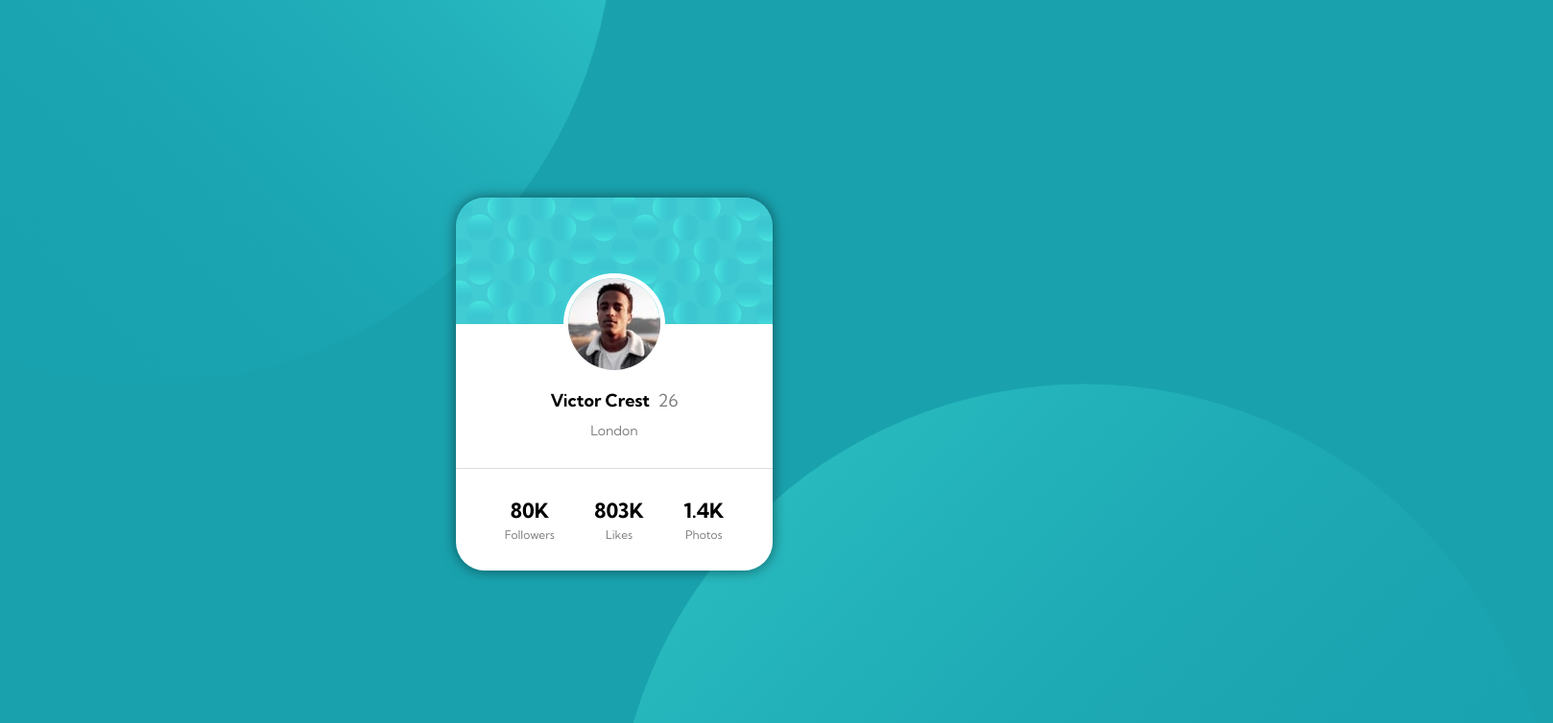
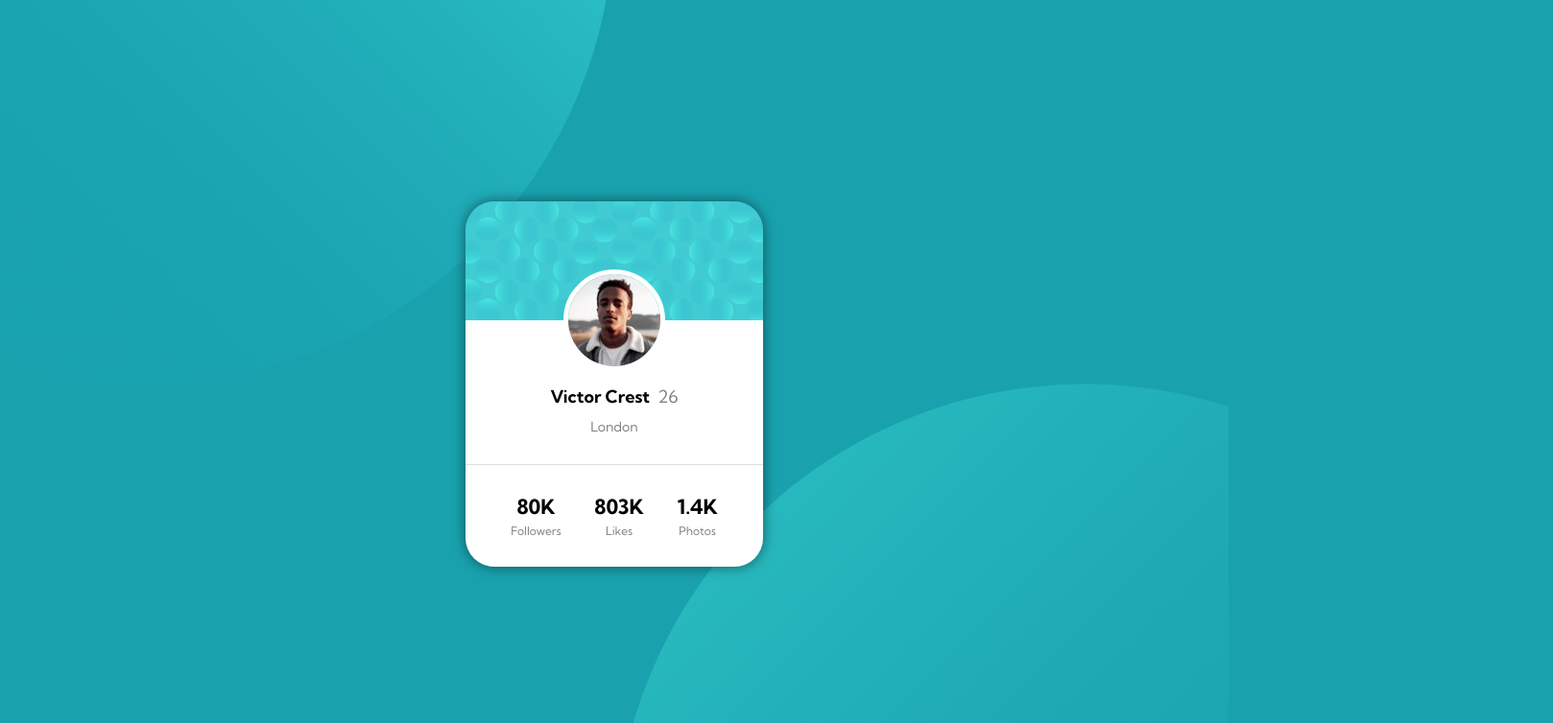
Before and after one commit to urospetrovic34/zadatak1-profile-card, a plain HTML site: page index.html in a window 1280 px wide. Shown: the top 754 px of the page at 96% size, 1618 px wide, since content can reach past the window. Drawn offline with Linux system fonts and the light colour scheme.

Commit message:
Dodatne promene #2

```diff
--- a/style.css
+++ b/style.css
@@ -7,12 +7,20 @@
     padding: 0;
 }
 
+body, html{
+    overflow: hidden;
+}
+
 body{
     position: relative;
     background-color: hsl(185, 75%, 39%);
     font-family: 'Kumbh Sans';
-    overflow: hidden;
+    height:100vh;
     font-size: 18px;
+    display:flex;
+    flex-direction: column;
+    align-items: center;
+    justify-content: center;
 }
 
 .main{
@@ -101,7 +109,7 @@ body{
 
 @media screen and (min-width:375px) {
     .card{
-        width:330px;
+        width:310px;
     }
 }
 
```
